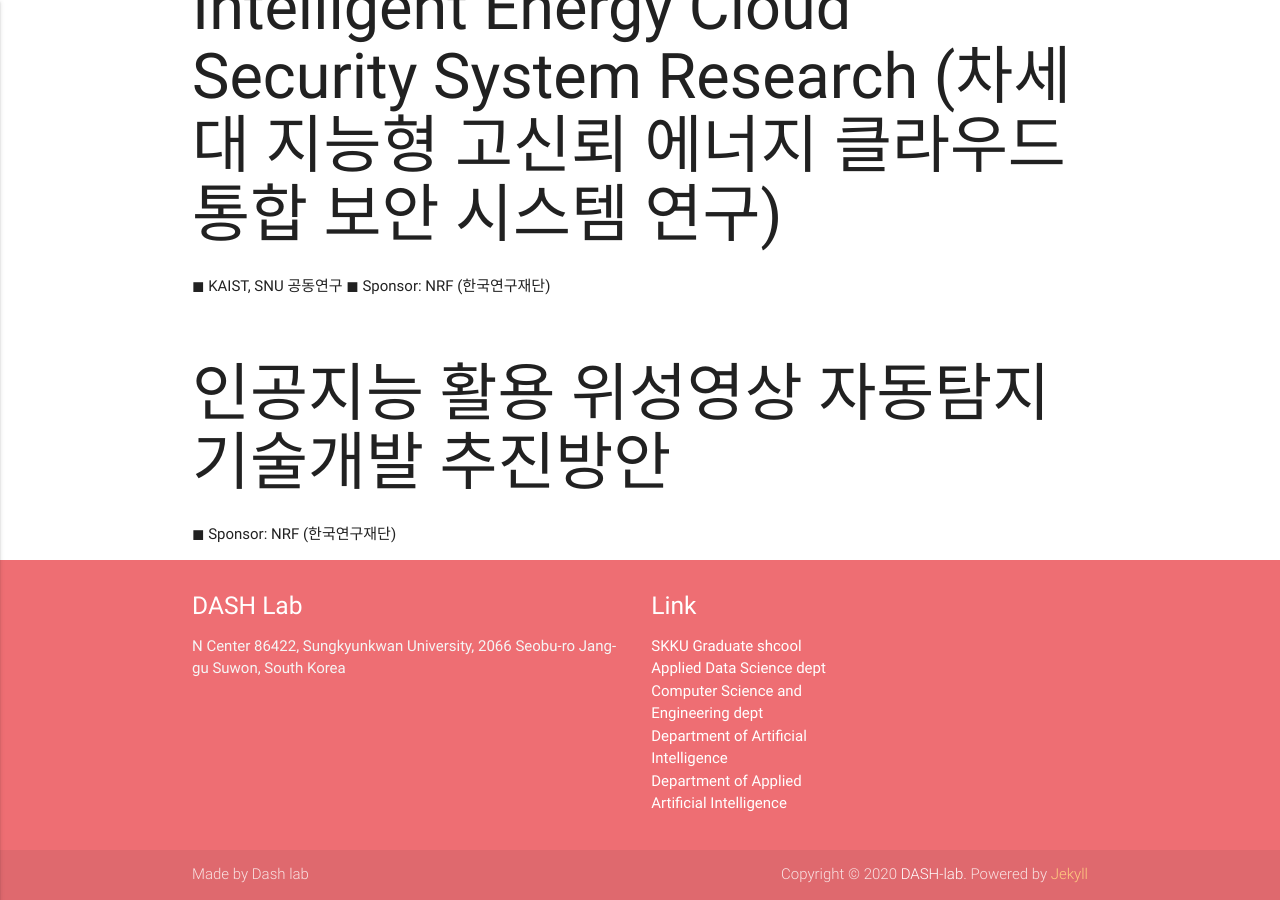
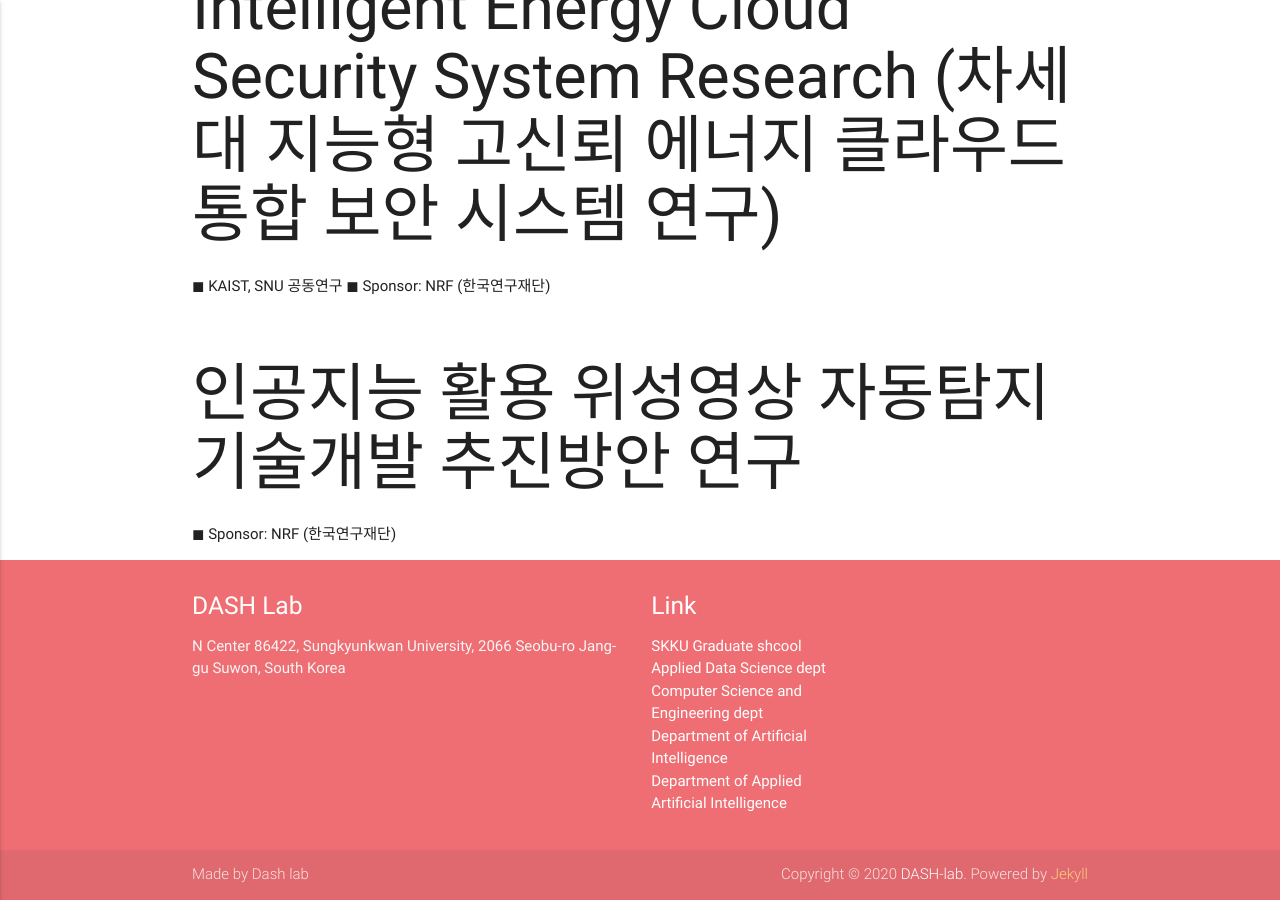
Before and after one commit to Yurim990507/DASH-Lab.github.io, a Jekyll site: the page built from example5.md, in a window 1280 px wide and 900 px high, scrolled down 619 px. Built offline with Jekyll 4.4.1, drawn with Linux system fonts in a browser that asks for light colours.

Commit message:
Update example5.md

```diff
--- a/example5.md
+++ b/example5.md
@@ -21,7 +21,7 @@ permalink: /Projects/
 </div>
 
 <div class="section">
-    <h1> 인공지능 활용 위성영상 자동탐지 기술개발 추진방안 </h1>
+    <h1> 인공지능 활용 위성영상 자동탐지 기술개발 추진방안 연구</h1>
         ◼  Sponsor: NRF (한국연구재단) <br>
 
 </div>
```
